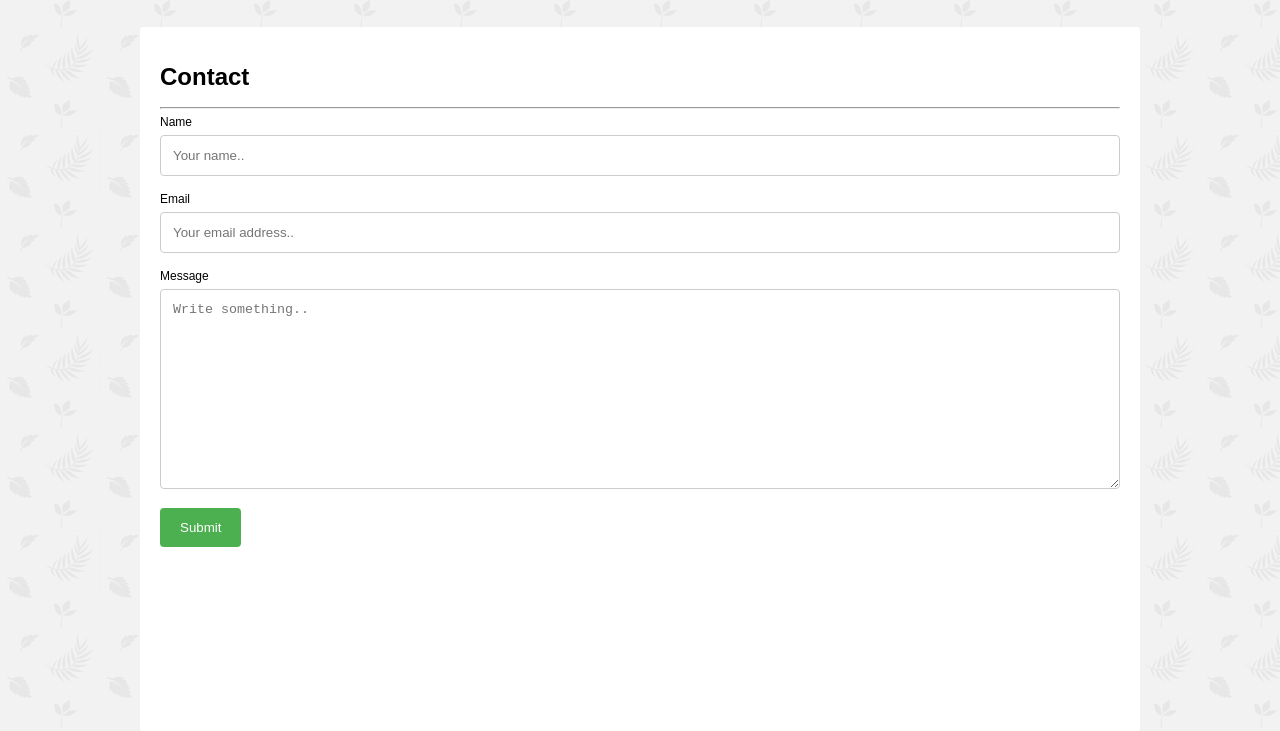
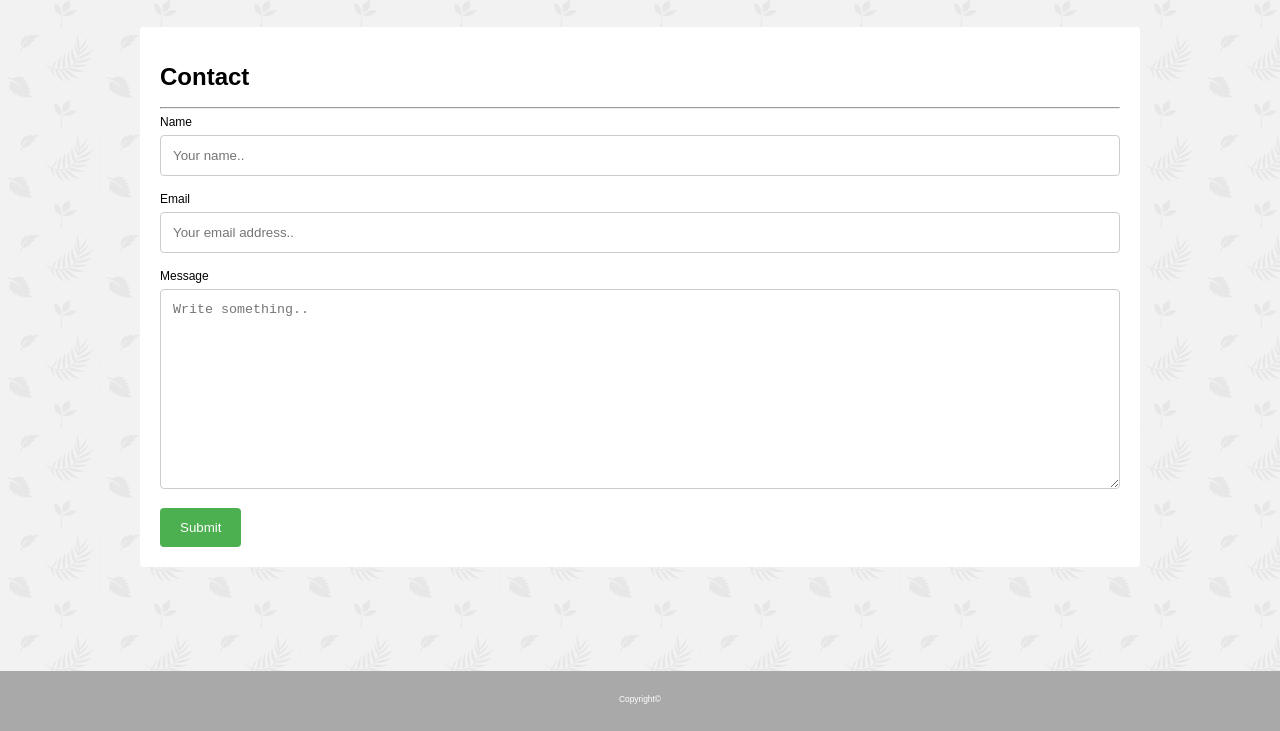
Before and after one commit to mibu819/Basic-Portfolio, a plain HTML site: page contact.html in a window 1280 px wide. Shown: the part 69-800 px from the top of the page. Drawn offline with Linux system fonts and the light colour scheme.

Commit message:
added footer

```diff
--- a/assets/css/style.css
+++ b/assets/css/style.css
@@ -102,10 +102,8 @@ input[type=submit]:hover {
     overflow: auto;
     top: 12%;
     right: 0;
-    bottom: 0;
     left: 0;
     width: 960px;
-    height: auto;
     background-color:white;
     border-radius: 3px;
 }
@@ -162,7 +160,7 @@ input[type=submit]:hover {
 
 /*-------Footer--------*/
 footer.footer {
-    position:absolute;
+    position:fixed;
     bottom:0;
     width:100%;
     height:60px;   /* Height of the footer */
--- a/contact.html
+++ b/contact.html
@@ -40,3 +40,8 @@
         </form>
     </div>
 </div>
+<footer class="footer">
+    <div class="footerContainer">
+        <p class="copyright">Copyright©</p>
+    </div>
+</footer>
```
Also changed, not shown: index.html (+5 -2 lines).
